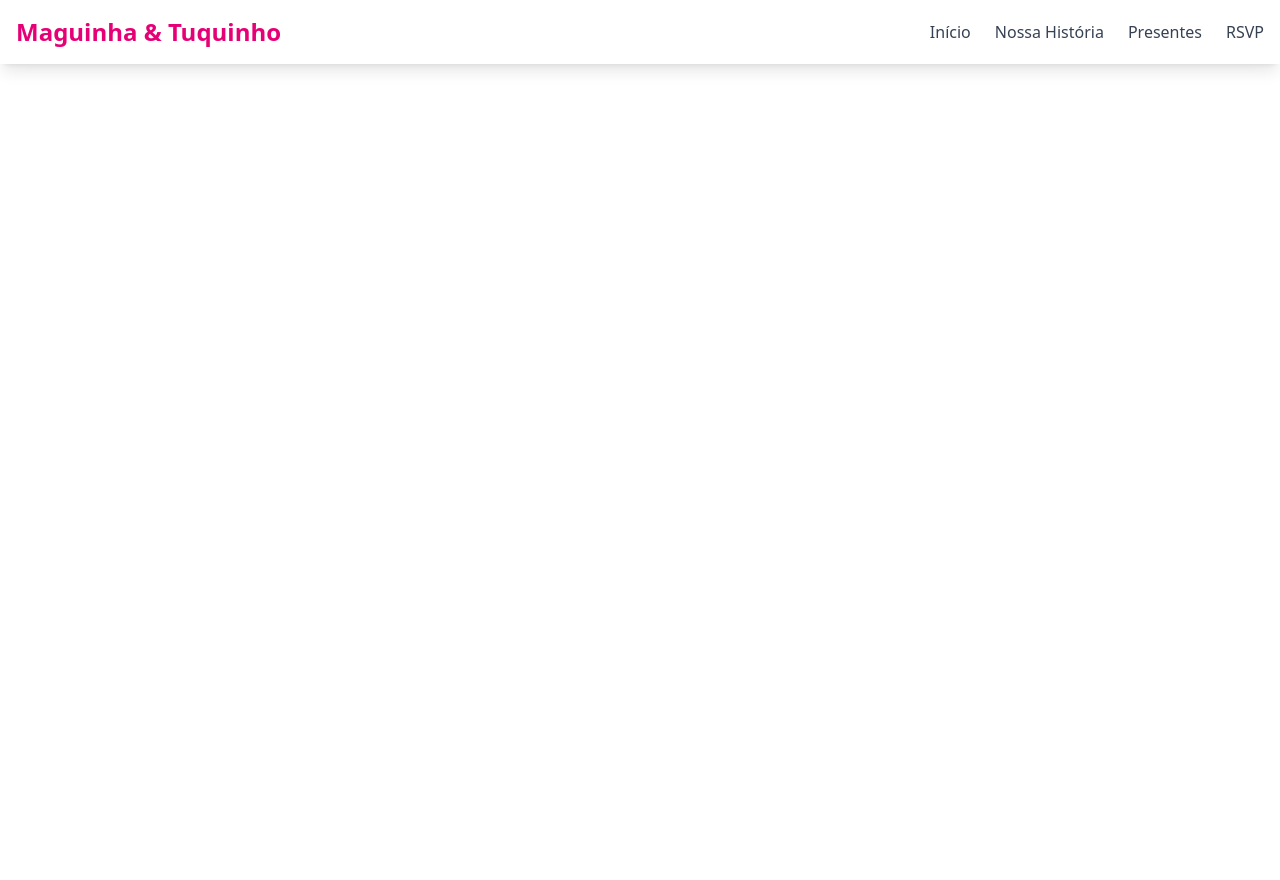
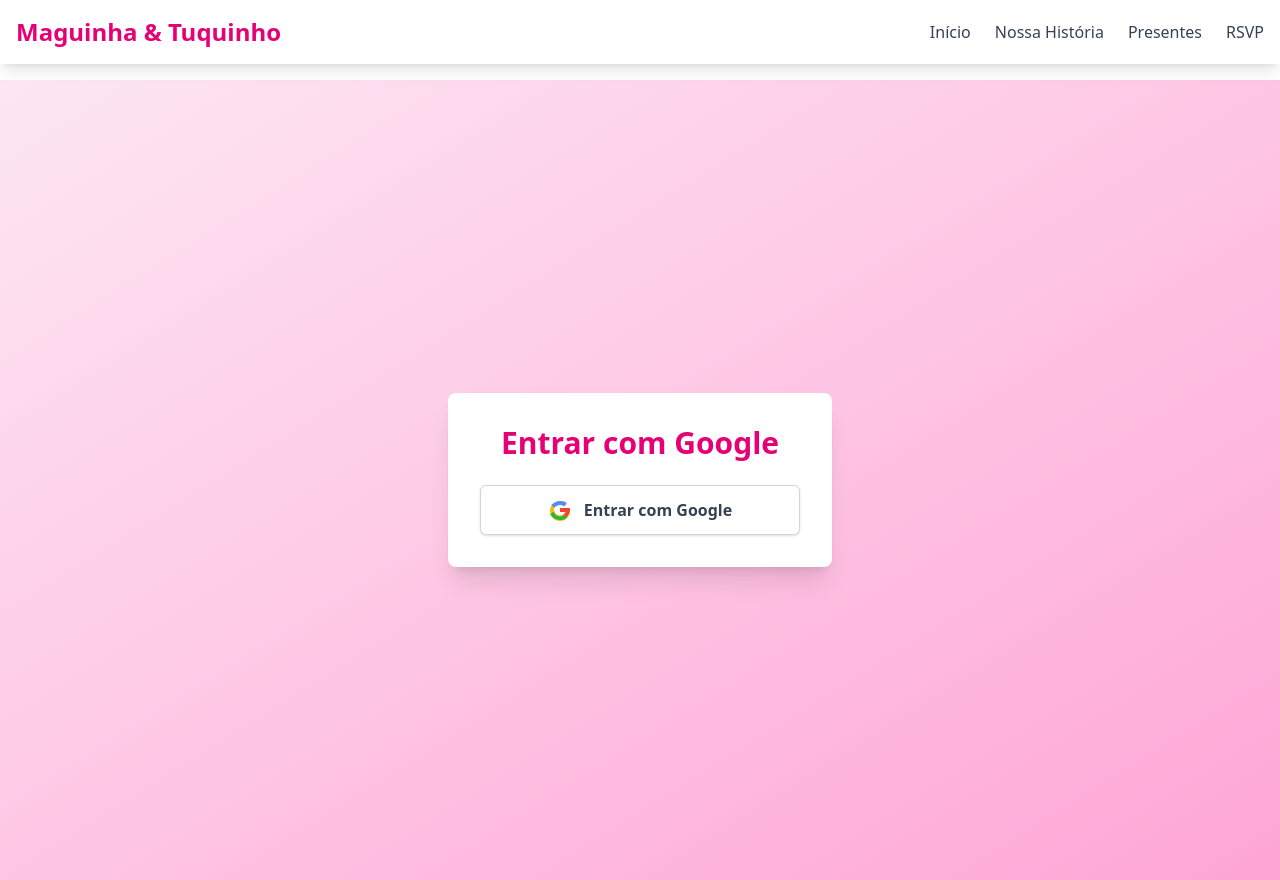
Before and after one commit to natharaujos/maguinho_tuquinho.wedding, a React (Vite) app: page /login in a window 1280 px wide. Before the commit the page ends 800 px from the top, so only its background shows below. Built offline with nearby package versions, Linux system fonts and the light colour scheme.

Commit message:
implementing google auth

```diff
--- a/firebase.ts
+++ b/firebase.ts
@@ -1,6 +1,7 @@
 // Import the functions you need from the SDKs you need
 import { initializeApp } from "firebase/app";
 import { getFirestore } from "firebase/firestore";
+import { getAuth } from "firebase/auth";
 // TODO: Add SDKs for Firebase products that you want to use
 // https://firebase.google.com/docs/web/setup#available-libraries
 
@@ -19,5 +20,6 @@ const firebaseConfig = {
 // Initialize Firebase
 const app = initializeApp(firebaseConfig);
 const db = getFirestore(app);
+const auth = getAuth(app);
 
-export { db };
+export { db, auth };
--- a/package.json
+++ b/package.json
@@ -16,6 +16,7 @@
     "lucide-react": "^0.513.0",
     "react": "^19.1.0",
     "react-dom": "^19.1.0",
+    "react-firebase-hooks": "^5.1.1",
     "react-redux": "^9.2.0",
     "react-router-dom": "^7.6.2"
   },
--- a/src/App.tsx
+++ b/src/App.tsx
@@ -5,6 +5,9 @@ import Navbar from "./components/Navbar/Navbar";
 import OurHistory from "./components/OurHistory/OurHistory";
 import GiftCheckout from "./pages/GiftCheckout/GiftCheckout";
 import PaymentSuccess from "./components/PaymentSuccess/PaymentSuccess";
+import Login from "./components/Auth/GoogleLogin";
+import ProtectedRoute from "./components/Auth/ProtectedRoute";
+import GoogleLogin from "./components/Auth/GoogleLogin";
 
 function App() {
   return (
@@ -23,8 +26,19 @@ function App() {
                 </>
               }
             />
-            <Route path="/gift/:id" element={<GiftCheckout />} />
+            <Route
+              path="/gift/:id"
+              element={
+                <ProtectedRoute>
+                  <GiftCheckout />
+                </ProtectedRoute>
+              }
+            />
             <Route path="/success/:paymentId" element={<PaymentSuccess />} />
+            <Route
+              path="/login"
+              element={<GoogleLogin onLogin={(user) => console.log(user)} />}
+            />
           </Routes>
         </main>
       </div>
--- /dev/null
+++ b/src/components/Auth/GoogleLogin.tsx
@@ -0,0 +1,72 @@
+import {
+  getAuth,
+  signInWithPopup,
+  GoogleAuthProvider,
+  type User,
+} from "firebase/auth";
+import { useState } from "react";
+
+interface GoogleLoginProps {
+  onLogin: (user: User) => void;
+}
+
+function GoogleLogin({ onLogin }: GoogleLoginProps) {
+  const [loading, setLoading] = useState(false);
+  const auth = getAuth();
+  const provider = new GoogleAuthProvider();
+
+  const handleGoogleLogin = async () => {
+    setLoading(true);
+    try {
+      const result = await signInWithPopup(auth, provider);
+      const user = result.user;
+      onLogin(user);
+    } catch (error) {
+      console.error("Erro no login com Google:", error);
+      alert("Falha no login com Google. Tente novamente.");
+    } finally {
+      setLoading(false);
+    }
+  };
+
+  return (
+    <div className="min-h-screen flex items-center justify-center bg-gradient-to-br from-pink-100 to-pink-300 px-4">
+      <div className="bg-white rounded-lg shadow-xl max-w-sm w-full p-8 text-center animate-fadeIn">
+        <h2 className="text-3xl font-bold text-pink-600 mb-6">
+          Entrar com Google
+        </h2>
+        <button
+          onClick={handleGoogleLogin}
+          disabled={loading}
+          className="w-full flex items-center justify-center gap-3 bg-white border border-gray-300 hover:bg-gray-100 text-gray-700 font-semibold py-3 rounded-md transition disabled:opacity-50 shadow"
+        >
+          <svg
+            xmlns="http://www.w3.org/2000/svg"
+            viewBox="0 0 48 48"
+            className="w-6 h-6"
+          >
+            <path
+              fill="#fbbb00"
+              d="M43.611 20.083H42V20H24v8h11.303c-1.39 3.773-5.345 6.5-11.303 6.5-6.627 0-12-5.373-12-12s5.373-12 12-12c3.059 0 5.844 1.137 7.961 2.991l5.657-5.657C34.045 7.488 29.427 6 24 6 12.954 6 4 14.954 4 26s8.954 20 20 20c11.046 0 20-8.954 20-20 0-1.341-.153-2.637-.389-3.917z"
+            />
+            <path
+              fill="#518ef8"
+              d="M6.306 14.691l6.571 4.819C14.56 17.127 19.835 14 24 14c3.059 0 5.844 1.137 7.961 2.991l5.657-5.657C34.045 7.488 29.427 6 24 6 16.318 6 9.344 10.985 6.306 14.691z"
+            />
+            <path
+              fill="#28b446"
+              d="M24 44c5.421 0 10.287-1.955 13.986-5.188l-6.475-5.529C29.397 35.84 26.796 37 24 37c-5.993 0-11.123-4.082-12.914-9.58l-6.603 5.073C8.565 39.842 15.745 44 24 44z"
+            />
+            <path
+              fill="#f14336"
+              d="M43.611 20.083H42V20H24v8h11.303c-.77 2.098-2.366 3.855-4.404 4.994l6.475 5.529C39.72 34.712 44 30.04 44 24c0-1.341-.153-2.637-.389-3.917z"
+            />
+          </svg>
+          {loading ? "Carregando..." : "Entrar com Google"}
+        </button>
+      </div>
+    </div>
+  );
+}
+
+export default GoogleLogin;
--- /dev/null
+++ b/src/components/Auth/ProtectedRoute.tsx
@@ -0,0 +1,27 @@
+// components/Auth/ProtectedRoute.tsx
+import { Navigate, useLocation } from "react-router-dom";
+import { useAuthState } from "react-firebase-hooks/auth";
+import { auth } from "../../../firebase";
+import type { JSX } from "react";
+
+export default function ProtectedRoute({
+  children,
+}: {
+  children: JSX.Element;
+}) {
+  const [user, loading] = useAuthState(auth);
+  const location = useLocation();
+
+  if (loading) return <p>Carregando...</p>;
+
+  if (!user) {
+    return (
+      <Navigate
+        to={`/login?redirect=${encodeURIComponent(location.pathname)}`}
+        replace
+      />
+    );
+  }
+
+  return children;
+}
```
Also changed, not shown: 1 other file (tests, documents, lock files or other folders).
